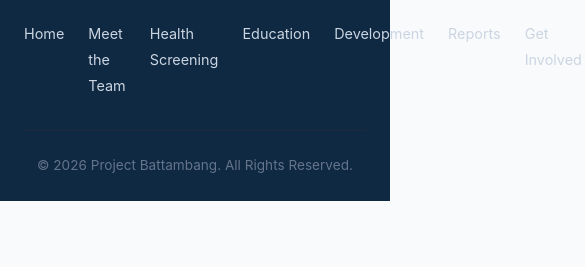
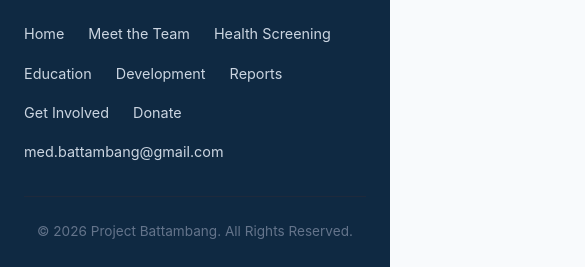
Before and after one commit to TanYiXun/project-battambang-website, a plain HTML site: page index.html in a window 390 px wide. Shown: the part 5281-5548 px from the top of the page, 585 px wide, since content can reach past the window. Before the commit the page ends 5482 px from the top, so only its background shows below. Drawn offline with Linux system fonts and the light colour scheme; no server answers.

Commit message:
Fix footer links flex-wrap overflow for responsive preview

```diff
--- a/css/style.css
+++ b/css/style.css
@@ -422,7 +422,9 @@
 
 .footer-links {
   display: flex;
-  gap: 1.5rem;
+  flex-wrap: wrap;
+  gap: 0.85rem 1.5rem;
+  max-width: 650px;
   list-style: none;
 }
 
```
